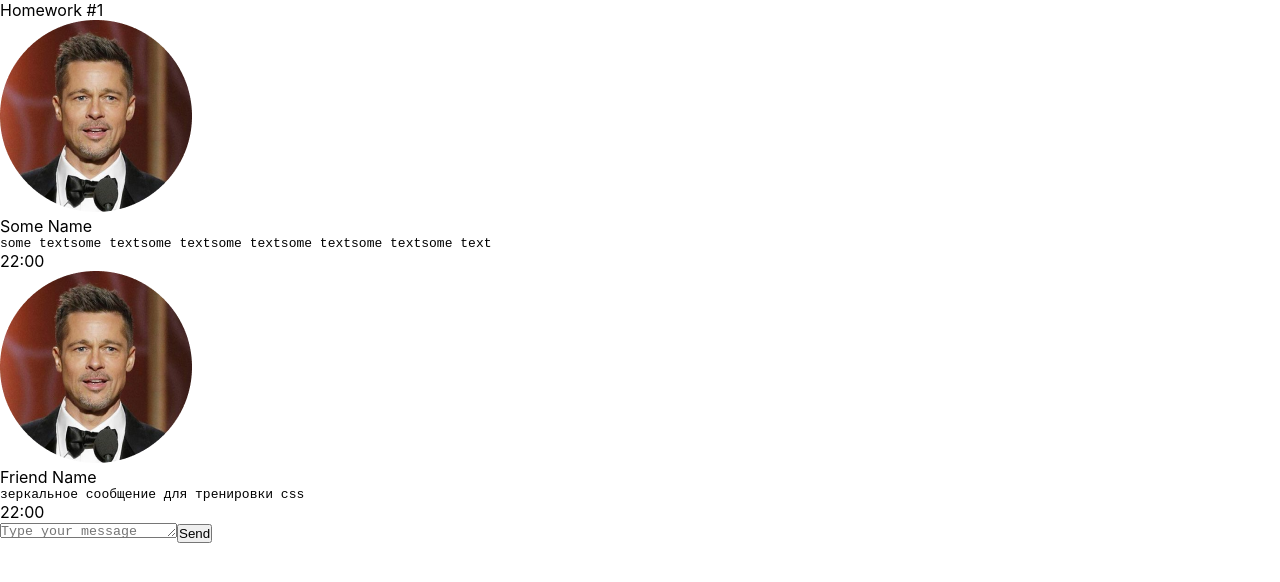
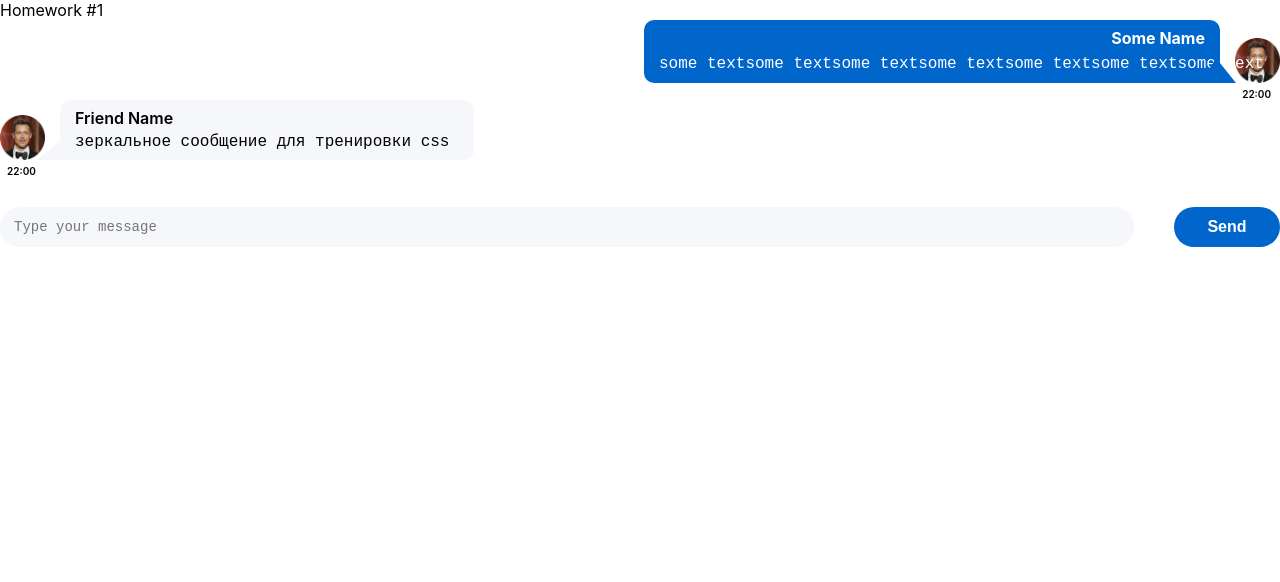
Before and after one commit to mozgova2407/hws2-master, a React (Create React App) app: page / in a window 1280 px wide. Shown: the top 582 px of the page. Built offline with nearby package versions, Linux system fonts and the light colour scheme.

Commit message:
hw1-sprint2

```diff
--- a/src/s2-homeworks/hw01/friend-message/FriendMessage.module.css
+++ b/src/s2-homeworks/hw01/friend-message/FriendMessage.module.css
@@ -1,61 +1,72 @@
-/*.friendMessage {*/
-/*    display: flex;*/
-/*    flex-direction: row-reverse;*/
-/*    align-items: flex-start;*/
-/*    margin: 10px 0;*/
-/*}*/
+.friendMessage {
+    /* background-color: rgb(200, 169, 230); */
+    display: flex;
+    flex-direction: column;
+    width: 100%;
+    max-width: 100%;
+    /* padding: 0 70px; */
+}
 
-/*.friendImageAndText {*/
-/*    display: flex;*/
-/*    flex-direction: row-reverse;*/
-/*    align-items: center;*/
-/*}*/
+.friendImageAndText {
+    display: flex;
+    align-items: flex-end;
+    gap: 15px;
 
-/*.friendImageAndText img {*/
-/*    width: 50px;*/
-/*    height: 50px;*/
-/*    border-radius: 50%;*/
-/*    object-fit: cover;*/
-/*    border: 2px solid #ccc;*/
-/*    margin-left: 10px;*/
-/*}*/
+}
 
-/*.friendText {*/
-/*    text-align: right; !* Выравнивание текста вправо *!*/
-/*    background-color: #e0e0e0; !* Светлый фон *!*/
-/*    padding: 10px;*/
-/*    border-radius: 10px;*/
-/*    max-width: 60%;*/
-/*}*/
+.friendImageAndText img {
+    height: 45px;
+}
 
-/*.friendText:after {*/
-/*    content: '';*/
-/*    position: absolute;*/
-/*    top: 10px;*/
-/*    right: -10px;*/
-/*    width: 0;*/
-/*    height: 0;*/
-/*    border-left: 10px solid #e0e0e0;*/
-/*    border-top: 5px solid transparent;*/
-/*    border-bottom: 5px solid transparent;*/
-/*}*/
+.friendText {
+    position: relative;
+    display: flex;
+    flex-direction: column;
+    gap: 5px;
+    width: fit-content;
+    max-width: 45%;
+    min-height: 60px;
+    background-color: #F5F7FB;
+    border-radius: 10px;
+    padding: 8px 15px;
 
-/*.friendName {*/
-/*    font-weight: bold;*/
-/*    color: #333;*/
-/*    margin-bottom: 5px;*/
-/*}*/
+}
 
-/*.friendMessageText {*/
-/*    font-size: 14px;*/
-/*    color: #444;*/
-/*    white-space: normal;*/
-/*    word-wrap: break-word;*/
-/*}*/
+.friendText:after {
+    content: '';
+    position: absolute;
+    border-top: 20px solid transparent;
+    border-right: 10px solid transparent;
+    border-bottom: 25px solid rgba(245, 247, 251, 1);
+    border-left: 30px solid transparent;
+    bottom: 0px;
+    left: -23px;
 
-/*.friendTime {*/
-/*    font-size: 12px;*/
-/*    color: gray;*/
-/*    align-self: flex-end;*/
-/*    margin-right: 10px;*/
-/*}*/
+}
+
+.friendName {
+    font-size: 16px;
+    font-weight: 600;
+    color: #000000;
+
+}
+
+.friendMessageText {
+    font-size: 16px;
+    font-weight: 400;
+    color: #000000;
+    white-space: pre-wrap;
+    word-wrap: break-word;
+    overflow-wrap: break-word;
+
+}
+
+.friendTime {
+    font-size: 10px;
+    font-weight: 600;
+    color: #000000;
+    margin-top: 5px;
+    display: inline-block;
+    padding: 0 7px;
+
+}
--- a/src/s2-homeworks/hw01/message-sender/MessageSender.module.css
+++ b/src/s2-homeworks/hw01/message-sender/MessageSender.module.css
@@ -1,42 +1,48 @@
-/*.sendForm {*/
-/*    display: flex;*/
-/*    align-items: center;*/
-/*    justify-content: space-between;*/
-/*    gap: 10px;*/
-/*    margin-top: 15px;*/
-/*    padding: 10px;*/
-/*    background: #f5f5f5;*/
-/*    border-radius: 10px;*/
-/*}*/
+.sendForm {
+    /* background-color: #f38585; */
+    width: 100%;
+    min-height: 40px;
+    display: flex;
+    align-items: flex-end;
+    gap: 40px;
+    padding: 30px 0;
 
-/*.textarea {*/
-/*    flex: 1;*/
-/*    min-height: 40px;*/
-/*    padding: 10px;*/
-/*    border: 2px solid #ccc;*/
-/*    border-radius: 8px;*/
-/*    resize: none; !* Отключаем изменение размера *!*/
-/*    font-size: 14px;*/
-/*    outline: none;*/
-/*    transition: border 0.3s ease-in-out;*/
-/*}*/
+}
 
-/*.button {*/
-/*    padding: 10px 20px;*/
-/*    background: #007bff;*/
-/*    color: white;*/
-/*    border: none;*/
-/*    border-radius: 8px;*/
-/*    cursor: pointer;*/
-/*    font-size: 14px;*/
-/*    font-weight: bold;*/
-/*    transition: background 0.3s ease-in-out, transform 0.1s;*/
-/*}*/
+.textarea {
+    width: 100%;
+    min-height: 40px;
+    background-color: #F5F7FB;
+    border-radius: 20px;
+    padding: 12px 14px;
+    color: rgba(0, 0, 0, 0.6);
+    font-size: 14px;
+    font-weight: 400;
+    outline: none;
+    overflow: hidden;
+    resize: none;
+    border: none;
+}
 
-/*.button:hover {*/
-/*    background: #0056b3;*/
-/*}*/
-/*.button:active {*/
-/*    background: #004099;*/
-/*    transform: scale(0.95);*/
-/*}*/
+.button {
+    width: 120px;
+    height: 40px;
+    border-radius: 20px;
+    background-color: #0066CC;
+    cursor: pointer;
+    text-align: center;
+    outline: none;
+    border: none;
+    color: rgba(255, 255, 255, 1);
+    font-size: 16px;
+    font-weight: 600;
+}
+
+.button:hover {
+    background-color: #3e82c7;
+
+
+}
+.button:active {
+    background-color: #0255a7;
+}
--- a/src/s2-homeworks/hw01/message/Message.module.css
+++ b/src/s2-homeworks/hw01/message/Message.module.css
@@ -1,59 +1,82 @@
-/*.message {*/
-/*    display: flex;*/
-/*    align-items: flex-start;*/
-/*    margin: 10px 0;*/
-/*}*/
+.message {
+    display: flex;
+    flex-direction: column;
+    align-items: flex-end;
+    width: 100%;
+    box-sizing: border-box;
+    overflow: hidden;
+    /* padding-right: 70px; */
 
-/*.imageAndText {*/
-/*    display: flex;*/
-/*    align-items: center;*/
-/*}*/
+}
 
-/*.imageAndText img {*/
-/*    width: 50px;*/
-/*    height: 50px;*/
-/*    border-radius: 50%;*/
-/*    object-fit: cover;*/
-/*    border: 2px solid #ccc;*/
-/*    margin-right: 10px;*/
-/*}*/
+.imageAndText {
+    max-width: 45%;
+    display: flex;
+    flex-direction: row-reverse;
+    align-items: flex-end;
+    gap: 15px;
+}
 
-/*.text {*/
-/*    background-color: #d1e7ff; !* Светло-голубой фон *!*/
-/*    padding: 10px 15px;*/
-/*    border-radius: 10px;*/
-/*    max-width: 60%;*/
-/*    position: relative;*/
-/*}*/
+.imageAndText img {
+    height: 45px;
+}
 
-/*.text:after {*/
-/*    content: '';*/
-/*    position: absolute;*/
-/*    top: 10px;*/
-/*    left: -10px;*/
-/*    width: 0;*/
-/*    height: 0;*/
-/*    border-right: 10px solid #d1e7ff;*/
-/*    border-top: 5px solid transparent;*/
-/*    border-bottom: 5px solid transparent;*/
-/*}*/
 
-/*.name {*/
-/*    font-weight: bold;*/
-/*    color: #333;*/
-/*    margin-bottom: 5px;*/
-/*}*/
+.text {
+    display: flex;
+    flex-direction: column;
+    align-items: flex-end;
+    background-color: #0066CC;
+    border-radius: 10px;
+    padding: 8px 15px;
+    color: #fff;
+    max-width: 100%;
+    word-wrap: break-word;
+    white-space: normal;
+}
 
-/*.messageText {*/
-/*    font-size: 14px;*/
-/*    color: #444;*/
-/*    white-space: normal;*/
-/*    word-wrap: break-word;*/
-/*}*/
 
-/*.time {*/
-/*    font-size: 12px;*/
-/*    color: gray;*/
-/*    align-self: flex-end;*/
-/*    margin-left: 10px;*/
-/*}*/
+.name {
+    font-size: 16px;
+    font-weight: bold;
+    white-space: nowrap;
+    overflow: hidden;
+    text-overflow: ellipsis;
+    color: #fff;
+    margin-bottom: 5px;
+}
+
+
+.messageText {
+    position: relative;
+    font-size: 14px;
+    font-weight: normal;
+    line-height: 1.4;
+    word-wrap: break-word;
+    overflow-wrap: break-word;
+    max-width: 100%;
+    font-size: 16px;
+    font-weight: 400;
+    color: #000000;
+    color: rgba(255, 255, 255, 1);
+}
+
+.messageText::after {
+    content: '';
+    position: absolute;
+    border-top: 30px solid transparent;
+    border-right: 20px solid transparent;
+    border-bottom: 25px solid rgba(0, 102, 204, 1);
+    border-left: 15px solid transparent;
+    bottom: -8px;
+    right: -31px;
+}
+
+.time {
+    font-size: 10px;
+    font-weight: 600;
+    color: #000;
+    margin-top: 5px;
+    display: inline-block;
+    padding: 0 9px;
+}
```
